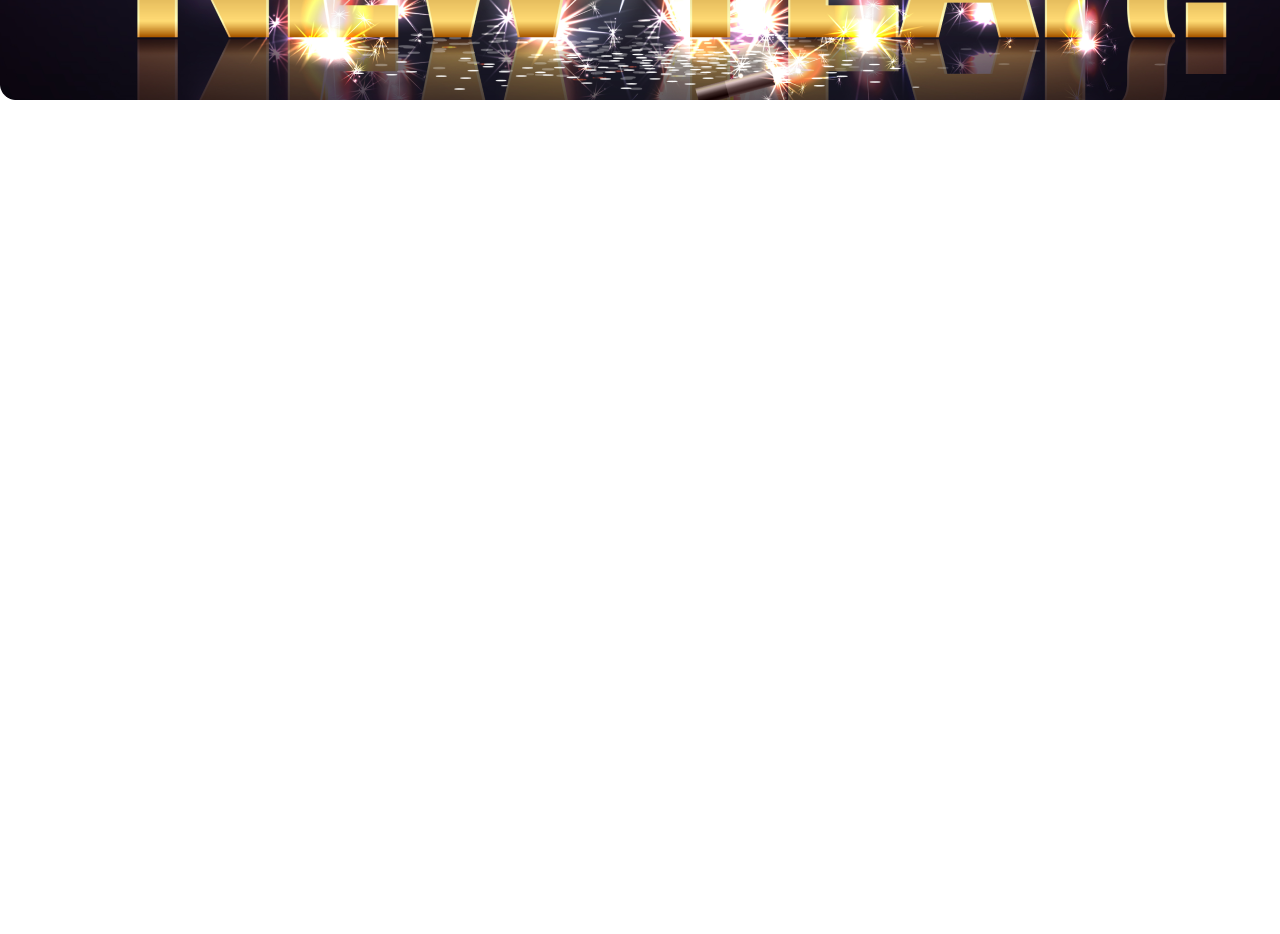
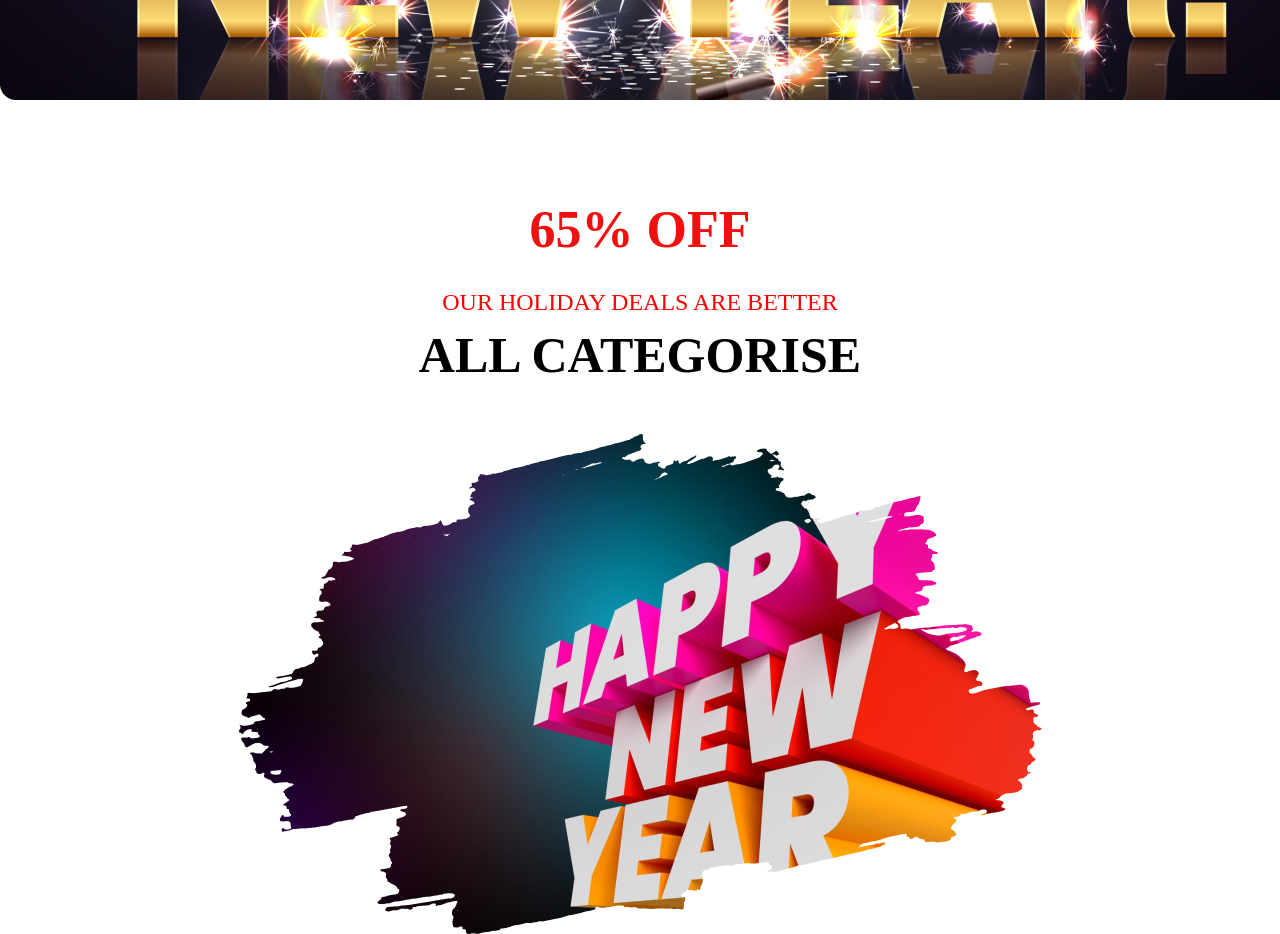
Before and after one commit to shahajalal-shawon/Reset-Assaigmment-01, a plain HTML site: page index.html in a window 1280 px wide. Shown: the part 500-1434 px from the top of the page. Before the commit the page ends 800 px from the top, so only its background shows below. Drawn offline with Linux system fonts and the light colour scheme.

Commit message:
get 65% off section added

```diff
--- a/css/style.css
+++ b/css/style.css
@@ -7,7 +7,7 @@
 }
 
 .banner {
-  height: 800px;
+  height: 700px;
   color: azure;
 }
 
@@ -19,3 +19,29 @@
   display: flex;
   justify-content: center;
 }
+
+/* gets off section */
+.get-off {
+  text-align: center;
+}
+.get-off h2 {
+  color: rgb(240, 16, 16);
+  font-size: 52px;
+  margin-bottom: 30px;
+}
+.get-off p {
+  color: red;
+  font-size: 24px;
+  text-transform: uppercase;
+  margin-bottom: 10px;
+}
+.get-off h4 {
+  text-transform: uppercase;
+  color: black;
+  font-size: 50px;
+  margin-bottom: 50px;
+}
+.get-off-img {
+  display: flex;
+  align-items: center;
+}
--- a/index.html
+++ b/index.html
@@ -14,7 +14,16 @@
       </div>
     </header>
     <main>
-
+      <section>
+        <div class="get-off">
+          <h2>65% OFF</h2>
+          <p>our holiday deals are better</p>
+          <h4>all categorise</h4>
+        </div>
+        <div class="get-off-img">
+          <img src="images/New Year Photo.png" alt="" />
+        </div>
+      </section>
     </main>
     <footer></footer>
   </body>
```
